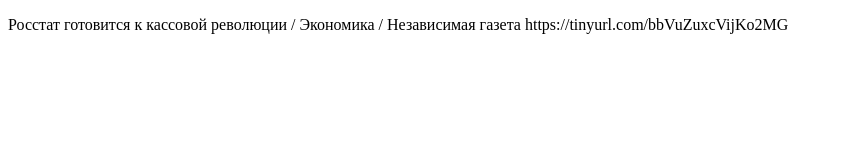
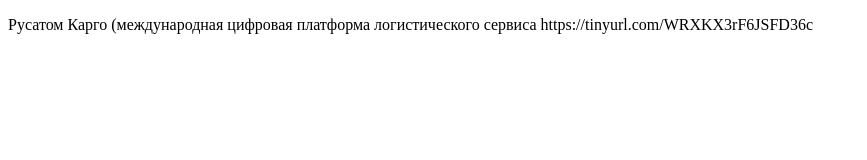
Before and after one commit to portmonetv/simplebot8, a plain HTML site: page C/index.html in a window 1280 px wide. Shown: the whole page, without its empty margins (0-867 px from the left). Drawn offline with Linux system fonts and the light colour scheme.

Commit message:
Update index.html

```diff
--- a/C/index.html
+++ b/C/index.html
@@ -4,4 +4,4 @@
       src="https://portmonetv.github.io/simplebot2/C/data/random.js"
     ></script>
 
-      Росстат готовится к кассовой революции / Экономика / Независимая газета   https://tinyurl.com/bbVuZuxcVijKo2MG
+      Русатом Карго (международная цифровая платформа логистического сервиса   https://tinyurl.com/WRXKX3rF6JSFD36c
```
